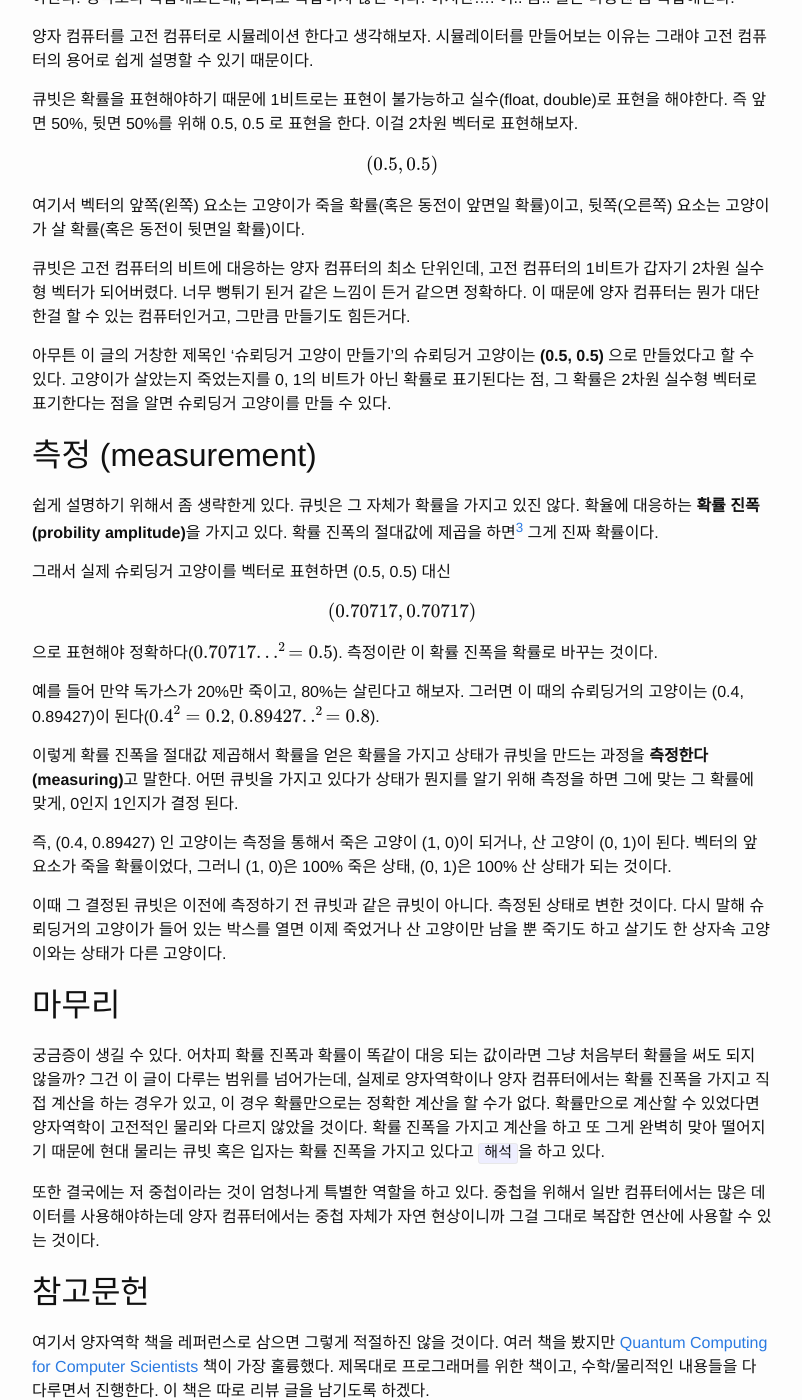
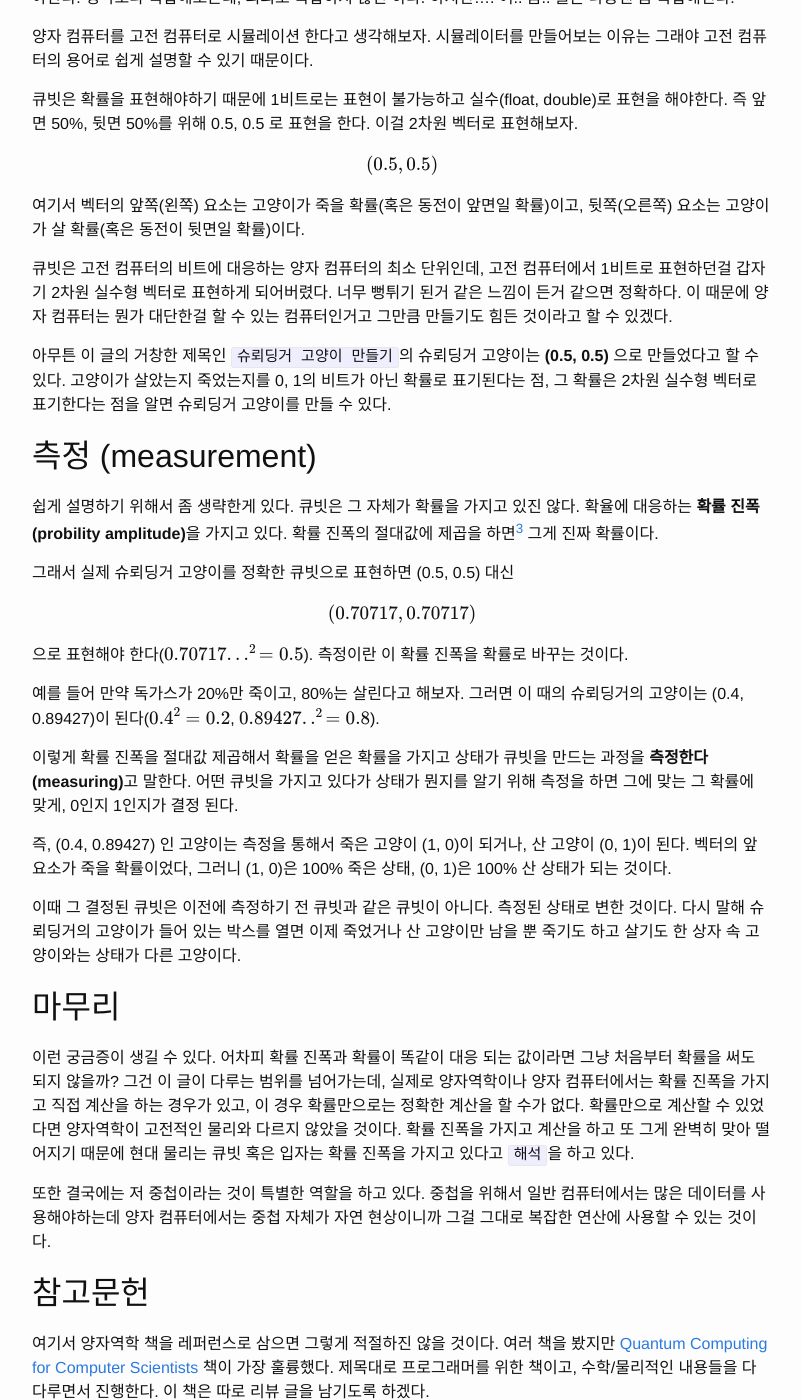
Before and after one commit to Hybrid3D/hybrid3d.github.io, a Jekyll site: the page built from _posts/Quantum Computer/2019-05-15-양자 컴퓨터 - 슈뢰딩거 고양이 만들기.md, in a window 1280 px wide and 1400 px high, scrolled down 1546 px. Shown: the whole window, without its empty margins (238-1040 px from the left). Built offline with Jekyll 4.4.1, drawn with Linux system fonts in a browser that asks for light colours; formulas are drawn with MathJax 3; comment, search, counter and statistics services are not loaded; some of the changed text lies outside the part shown.

Commit message:
사소한 수정

```diff
--- a/_includes/header.html
+++ b/_includes/header.html
@@ -24,4 +24,6 @@
 
   </div>
 
+  <script src="//cdnjs.cloudflare.com/ajax/libs/mathjax/2.5.3/MathJax.js?config=TeX-AMS-MML_HTMLorMML"></script>
+
 </header>
--- a/_layouts/default.html
+++ b/_layouts/default.html
@@ -6,8 +6,6 @@
   <body>
 
     {% include header.html %}
-
-    <script src="//cdnjs.cloudflare.com/ajax/libs/mathjax/2.5.3/MathJax.js?config=TeX-AMS-MML_HTMLorMML"></script>
 
     <div class="page-content">
       <div class="wrapper">
--- a/_posts/Quantum Computer/2019-05-15-양자 컴퓨터 - 슈뢰딩거 고양이 만들기.md
+++ b/_posts/Quantum Computer/2019-05-15-양자 컴퓨터 - 슈뢰딩거 고양이 만들기.md
@@ -21,7 +21,7 @@ redirect_from: /605
 
 ## 슈뢰딩거 고양이
 
-사고 실험이다. 어떤 독이 있다. 이게 기가 막히게 50%의 확률로만 고양이를 죽인다. 어떤 고양이는 면역이 있고, 어떤 고양이는 면역이 없기 때문이다. 딱 50%의 확률이다. 이때 고양이를 상자에 가두고 이 독가스를 주입시킨다. 그러면 50%의 확률로 살거나 죽을 것이다. 이때 상자를 미리 볼 순 없고, 상자를 열어야만 우리는 고양이의 생사를 알 수 있다.
+사고 실험이다. 어떤 독이 있다. 이 독은 기가 막히게 50%의 확률로만 고양이를 죽인다. 어떤 고양이는 면역이 있고, 어떤 고양이는 면역이 없기 때문이다. 딱 50%의 확률이다. 이때 고양이를 상자에 가두고 이 독가스를 주입한다. 그러면 50%의 확률로 살거나 죽을 것이다. 이때 상자를 미리 볼 순 없고, 상자를 열어야만 우리는 고양이의 생사를 알 수 있다.
 
 양자역학의 해석으로는 이 때 고양이는 죽은 상태와 산 상태가 **공존**한다. 즉, 살기도 하고 죽은거기도 한데 박스를 여는 순간 그 상태가 **결정**된다.
 
@@ -29,7 +29,7 @@ redirect_from: /605
 
 이렇게 상태가 공존하는 걸 **중첩(superposition)**이라고 하고, 상자를 열어서 상태를 확인하는 걸 **측정(measurement)**이라고 한다.
 
-고전적(혹은 거시적) 관점에서는 측정에 큰 의미를 두지 않는다. 즉, 몰래 엿보기가 가능하다. 실험을 아주 잘 하면 상태는 변하지 않는다. 하지만 양자역학 세계에서는 엿보기가 불가능하고 우리가 그걸 관찰할때 상태가 결정 된다. 그래서 측정이 매우 중요한 역할을 한다. 이 세계에서는 측정은 엿보기가 아니라 상태를 결정 시키는 것이다. 물론 확률적으로.
+고전적(혹은 거시적) 관점에서는 측정에 큰 의미를 두지 않는다. 즉, 몰래 엿보기가 가능하다. 실험을 아주 잘 하면 상태는 변하지 않는다. 하지만 양자역학 세계에서는 엿보기가 불가능하고 우리가 그걸 관찰할 때 상태가 결정 된다. 그래서 측정이 매우 중요한 역할을 한다. 이 세계에서는 측정은 엿보기가 아니라 상태를 결정 시키는 것이다. 물론 확률적으로.
 
 ## 동전 던지기
 
@@ -53,19 +53,19 @@ $$(0.5, 0.5)$$
 
 여기서 벡터의 앞쪽(왼쪽) 요소는 고양이가 죽을 확률(혹은 동전이 앞면일 확률)이고, 뒷쪽(오른쪽) 요소는 고양이가 살 확률(혹은 동전이 뒷면일 확률)이다.
 
-큐빗은 고전 컴퓨터의 비트에 대응하는 양자 컴퓨터의 최소 단위인데, 고전 컴퓨터의 1비트가 갑자기 2차원 실수형 벡터가 되어버렸다. 너무 뻥튀기 된거 같은 느낌이 든거 같으면 정확하다. 이 때문에 양자 컴퓨터는 뭔가 대단한걸 할 수 있는 컴퓨터인거고, 그만큼 만들기도 힘든거다.
+큐빗은 고전 컴퓨터의 비트에 대응하는 양자 컴퓨터의 최소 단위인데, 고전 컴퓨터에서 1비트로 표현하던걸 갑자기 2차원 실수형 벡터로 표현하게 되어버렸다. 너무 뻥튀기 된거 같은 느낌이 든거 같으면 정확하다. 이 때문에 양자 컴퓨터는 뭔가 대단한걸 할 수 있는 컴퓨터인거고 그만큼 만들기도 힘든 것이라고 할 수 있겠다.
 
-아무튼 이 글의 거창한 제목인 '슈뢰딩거 고양이 만들기'의 슈뢰딩거 고양이는  **(0.5, 0.5)** 으로 만들었다고 할 수 있다. 고양이가 살았는지 죽었는지를 0, 1의 비트가 아닌 확률로 표기된다는 점, 그 확률은 2차원 실수형 벡터로 표기한다는 점을 알면 슈뢰딩거 고양이를 만들 수 있다.
+아무튼 이 글의 거창한 제목인 `슈뢰딩거 고양이 만들기`의 슈뢰딩거 고양이는  **(0.5, 0.5)** 으로 만들었다고 할 수 있다. 고양이가 살았는지 죽었는지를 0, 1의 비트가 아닌 확률로 표기된다는 점, 그 확률은 2차원 실수형 벡터로 표기한다는 점을 알면 슈뢰딩거 고양이를 만들 수 있다.
 
 ## 측정 (measurement)
 
 쉽게 설명하기 위해서 좀 생략한게 있다. 큐빗은 그 자체가 확률을 가지고 있진 않다. 확율에 대응하는 **확률 진폭(probility amplitude)**을 가지고 있다. 확률 진폭의 절대값에 제곱을 하면[^3] 그게 진짜 확률이다.
 
-그래서 실제 슈뢰딩거 고양이를 벡터로 표현하면 (0.5, 0.5) 대신
+그래서 실제 슈뢰딩거 고양이를 정확한 큐빗으로 표현하면 (0.5, 0.5) 대신
 
 $$(0.70717, 0.70717)$$
 
-으로 표현해야 정확하다($$0.70717...^2 = 0.5$$). 측정이란 이 확률 진폭을 확률로 바꾸는 것이다.
+으로 표현해야 한다($$0.70717...^2 = 0.5$$). 측정이란 이 확률 진폭을 확률로 바꾸는 것이다.
 
 예를 들어 만약 독가스가 20%만 죽이고, 80%는 살린다고 해보자. 그러면 이 때의 슈뢰딩거의 고양이는 (0.4, 0.89427)이 된다($$0.4^2 = 0.2$$, $$0.89427..^2 = 0.8$$).
 
@@ -73,13 +73,13 @@ $$(0.70717, 0.70717)$$
 
 즉, (0.4, 0.89427) 인 고양이는 측정을 통해서 죽은 고양이 (1, 0)이 되거나, 산 고양이 (0, 1)이 된다. 벡터의 앞 요소가 죽을 확률이었다, 그러니 (1, 0)은 100% 죽은 상태, (0, 1)은 100% 산 상태가 되는 것이다.
 
-이때 그 결정된 큐빗은 이전에 측정하기 전 큐빗과 같은 큐빗이 아니다. 측정된 상태로 변한 것이다. 다시 말해 슈뢰딩거의 고양이가 들어 있는 박스를 열면 이제 죽었거나 산 고양이만 남을 뿐 죽기도 하고 살기도 한 상자속 고양이와는 상태가 다른 고양이다.
+이때 그 결정된 큐빗은 이전에 측정하기 전 큐빗과 같은 큐빗이 아니다. 측정된 상태로 변한 것이다. 다시 말해 슈뢰딩거의 고양이가 들어 있는 박스를 열면 이제 죽었거나 산 고양이만 남을 뿐 죽기도 하고 살기도 한 상자 속 고양이와는 상태가 다른 고양이다.
 
 ## 마무리
 
-궁금증이 생길 수 있다. 어차피 확률 진폭과 확률이 똑같이 대응 되는 값이라면 그냥 처음부터 확률을 써도 되지 않을까? 그건 이 글이 다루는 범위를 넘어가는데, 실제로 양자역학이나 양자 컴퓨터에서는 확률 진폭을 가지고 직접 계산을 하는 경우가 있고, 이 경우 확률만으로는 정확한 계산을 할 수가 없다. 확률만으로 계산할 수 있었다면 양자역학이 고전적인 물리와 다르지 않았을 것이다. 확률 진폭을 가지고 계산을 하고 또 그게 완벽히 맞아 떨어지기 때문에 현대 물리는 큐빗 혹은 입자는 확률 진폭을 가지고 있다고 `해석`을 하고 있다.
+이런 궁금증이 생길 수 있다. 어차피 확률 진폭과 확률이 똑같이 대응 되는 값이라면 그냥 처음부터 확률을 써도 되지 않을까? 그건 이 글이 다루는 범위를 넘어가는데, 실제로 양자역학이나 양자 컴퓨터에서는 확률 진폭을 가지고 직접 계산을 하는 경우가 있고, 이 경우 확률만으로는 정확한 계산을 할 수가 없다. 확률만으로 계산할 수 있었다면 양자역학이 고전적인 물리와 다르지 않았을 것이다. 확률 진폭을 가지고 계산을 하고 또 그게 완벽히 맞아 떨어지기 때문에 현대 물리는 큐빗 혹은 입자는 확률 진폭을 가지고 있다고 `해석`을 하고 있다.
 
-또한 결국에는 저 중첩이라는 것이 엄청나게 특별한 역할을 하고 있다. 중첩을 위해서 일반 컴퓨터에서는 많은 데이터를 사용해야하는데 양자 컴퓨터에서는 중첩 자체가 자연 현상이니까 그걸 그대로 복잡한 연산에 사용할 수 있는 것이다.
+또한 결국에는 저 중첩이라는 것이 특별한 역할을 하고 있다. 중첩을 위해서 일반 컴퓨터에서는 많은 데이터를 사용해야하는데 양자 컴퓨터에서는 중첩 자체가 자연 현상이니까 그걸 그대로 복잡한 연산에 사용할 수 있는 것이다.
 
 ## 참고문헌
 여기서 양자역학 책을 레퍼런스로 삼으면 그렇게 적절하진 않을 것이다. 여러 책을 봤지만 [Quantum Computing for Computer Scientists][3] 책이 가장 훌륭했다. 제목대로 프로그래머를 위한 책이고, 수학/물리적인 내용들을 다 다루면서 진행한다. 이 책은 따로 리뷰 글을 남기도록 하겠다.
```
Also changed, not shown: _posts/2019-05-02-거울의 BRDF - 파트 1.md (+1 -1 lines).
